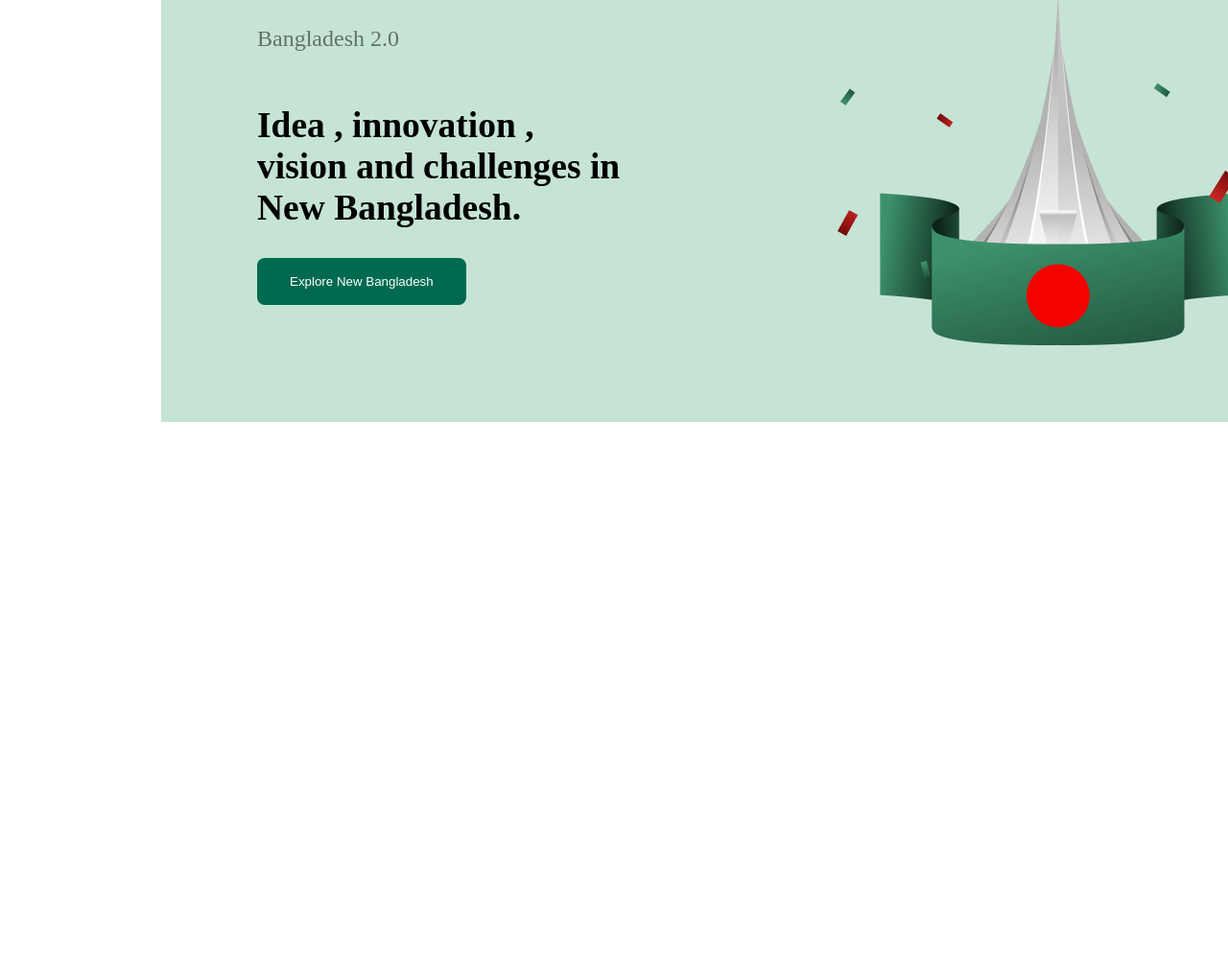
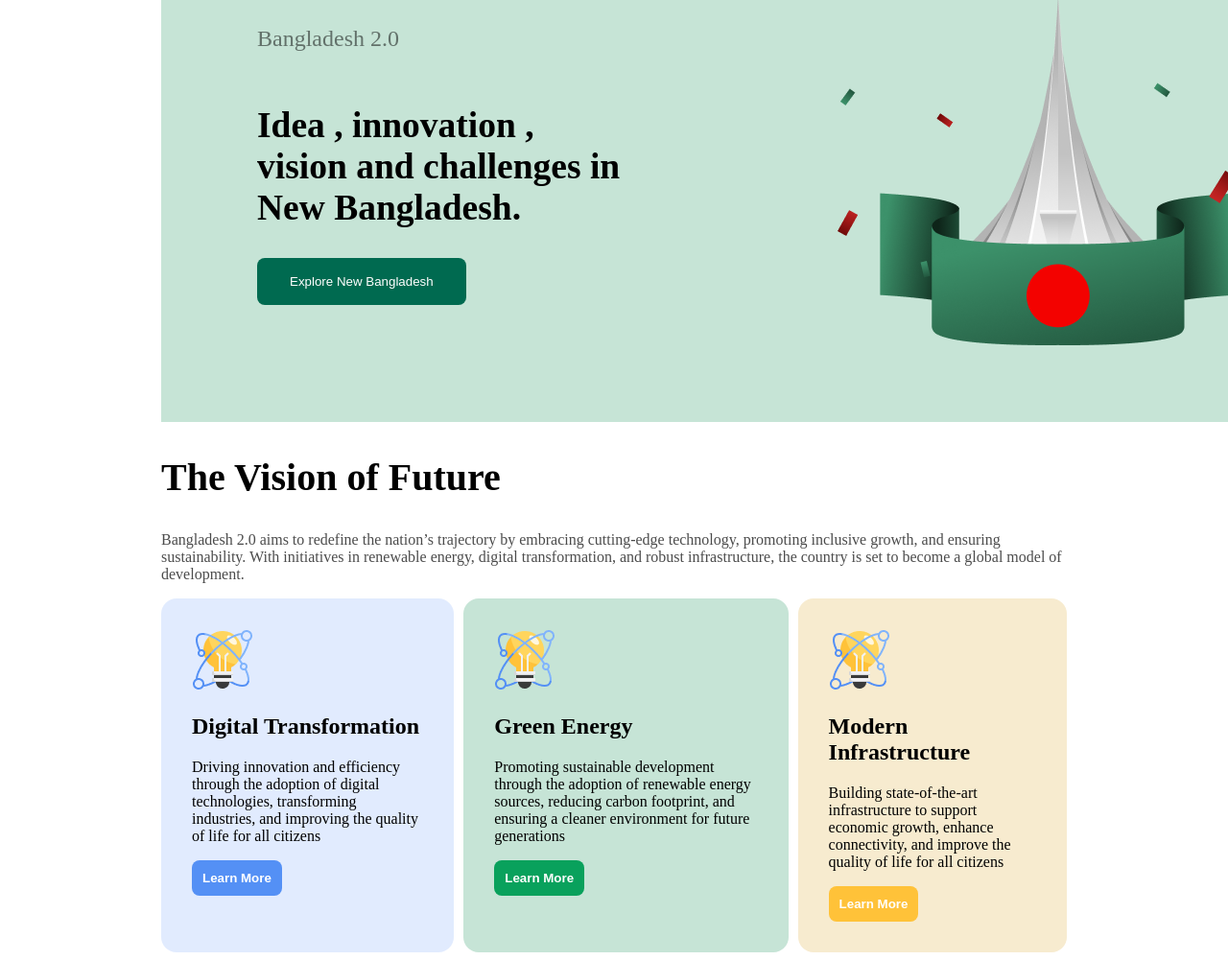
Before and after one commit to ronSiuuuu/First-Assignment, a plain HTML site: page index.html in a window 1280 px wide. Shown: the part 187-1188 px from the top of the page at 96% size. Before the commit the page ends 800 px from the top, so only its background shows below. Drawn offline with Linux system fonts and the light colour scheme.

Commit message:
added a card section

```diff
--- a/index.html
+++ b/index.html
@@ -36,6 +36,32 @@
 </section>
         </header>
         <main>
+            <section class="card-container">
+                <div class="card-text">
+                    <h1>The Vision of Future</h1>
+                    <p>Bangladesh 2.0 aims to redefine the nation’s trajectory by embracing cutting-edge technology, promoting inclusive growth, and ensuring sustainability. With initiatives in renewable energy, digital transformation, and robust infrastructure, the country is set to become a global model of development.</p>
+                </div>
+                <div class="card">
+                    <div class="card1">
+                        <img src="images/card-icon.png" alt="">
+                        <h1>Digital Transformation</h1>
+                        <p>Driving innovation and efficiency through the adoption of digital technologies, transforming industries, and improving the quality of life for all citizens</p>
+                        <button class="btn1">Learn More</button>
+                    </div>
+                    <div class="card2">
+                        <img src="images/card-icon.png" alt="">
+                        <h1>Green Energy </h1>
+                        <p>Promoting sustainable development through the adoption of renewable energy sources, reducing carbon footprint, and ensuring a cleaner environment for future generations </p>
+                        <button class="btn2">Learn More</button>
+                    </div>
+                    <div class="card3">
+                        <img src="images/card-icon.png" alt="">
+                        <h1> Modern Infrastructure</h1>
+                        <p>Building state-of-the-art infrastructure to support economic growth, enhance connectivity, and improve the quality of life for all citizens </p>
+                        <button class="btn3">Learn More</button>
+                    </div>
+                </div>
+            </section>
 
         </main>
 
--- a/styles/style.css
+++ b/styles/style.css
@@ -53,3 +53,60 @@
     opacity: 50%;
     font-size: 24px;
 }
+/* card */
+
+.card{
+    display: flex;
+    gap: 10px;
+    /* padding: 120px 32px 97px 32px; */
+
+
+
+}
+.card1{
+background-color: #548ff52d;
+padding: 32px;
+border-radius: 16px;
+}
+.btn1{
+background-color: #5490F5;
+color: white;
+font-weight: bold;
+border: none;
+border-radius: 8px;
+padding: 11px;
+}
+.card2{
+    background-color: #C6E4D6;
+    padding: 32px;
+    border-radius: 16px;
+
+}
+.btn2{
+    background-color: #09A15C;
+    color: white;
+    font-weight: bold;
+    border: none;
+border-radius: 8px;
+padding: 11px;
+}
+.card3{
+    background-color: #F7EBCF;
+    padding: 32px;
+    border-radius: 16px;
+}
+.btn3{
+    background-color: #FFC239;
+    color: white;
+    font-weight: bold;
+    border: none;
+border-radius: 8px;
+padding: 11px;
+}
+.card-text h1{
+    font-size: 40px;
+    font-weight: bold;
+}
+.card-text p{
+    opacity: 70%;
+}
```
